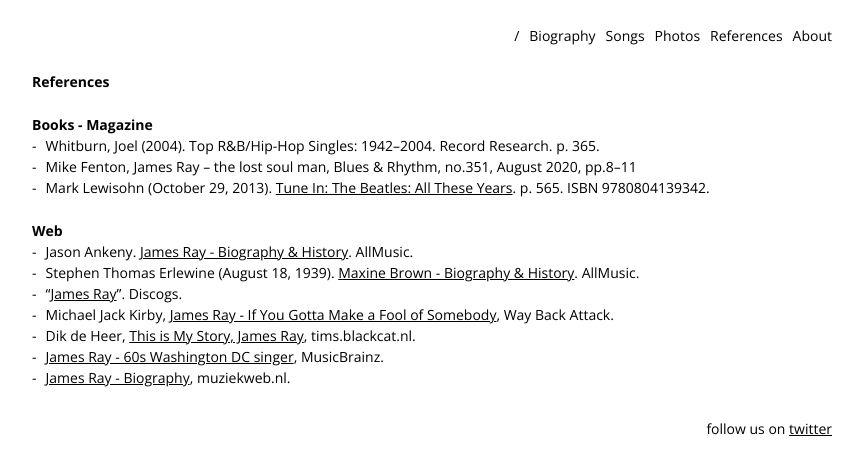
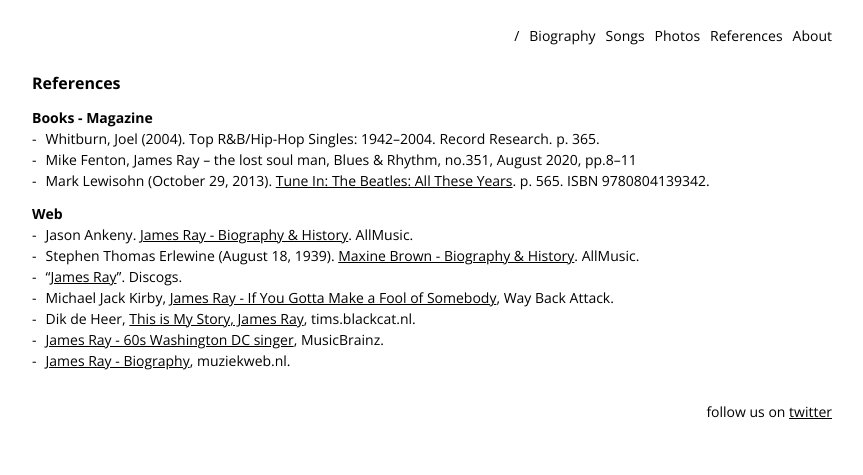
Before and after one commit to jamesraymusic/jamesraymusic.github.io, a Jekyll site: the page built from references.md, in a window 1280 px wide. Shown: the top 475 px of the page, without its empty margins (208-1071 px from the left). Built offline with Jekyll 4.4.1, drawn with Linux system fonts in a browser that asks for light colours; comment, search, counter and statistics services are not loaded.

Commit message:
Update base.scss

```diff
--- a/_sass/base.scss
+++ b/_sass/base.scss
@@ -6,6 +6,7 @@
  * Style variables
  */
 $base-font-family:     'Open Sans', sans-serif !default;
+$base-title-font-size: 16px !default;
 $base-font-size:       14px !default;
 $mobile-font-size:     12px !default;
 $base-line-height:     1.5 !default;
@@ -16,7 +17,8 @@
  * Global
  */
 body { background-color: var(--background-color);  margin: 0 auto;  padding: 0;  font-family: $base-font-family;  font-size: $base-font-size;  color: var(--text-color);  text-align: left;  line-height: $base-line-height !important; }
-h1, h2, h3, h4, h5, h6 { font-size: $base-font-size;  margin: 0px;  margin-top: 22px;  font-weight: bold;  color: var(--text-color); }
+h1 { font-size: $base-title-font-size;  margin: 0px;  margin-top: 22px;  margin-bottom: 10px;  font-weight: bold;  color: var(--text-color); }
+h2, h3, h4, h5, h6 { font-size: $base-font-size;  margin: 0px;  margin-top: 12px;  font-weight: bold;  color: var(--text-color); }
 p, ul, ol { margin: 0px;  color: var(--text-color); }
 a { text-decoration: underline;  color: var(--link-color); }
 a:hover { color: var(--background-color); background-color: var(--base-color); }
```
